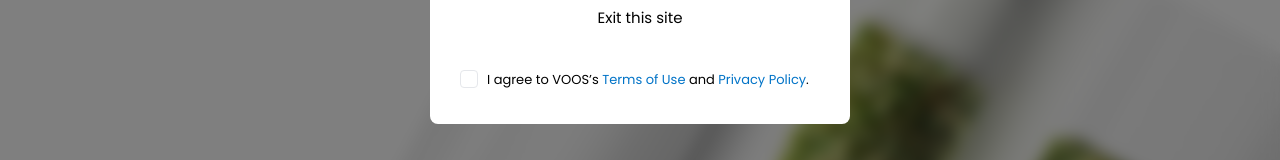
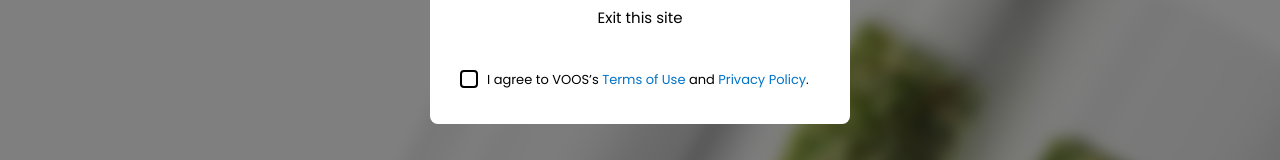
Before and after one commit to NursultanFront/voos-next, a Next.js app in the folder my-app/: page / in a window 1280 px wide. Shown: the part 502-662 px from the top of the page. Built offline with nearby package versions, Linux system fonts and the light colour scheme.

Commit message:
fixed: checkbox

```diff
--- a/my-app/src/components/ageCheckPopup/AgeCheckPopup.tsx
+++ b/my-app/src/components/ageCheckPopup/AgeCheckPopup.tsx
@@ -58,7 +58,7 @@ const AgeCheckPopup = () => {
                 <Button onClick={handleCloseModal} className='bg-black text-white text-[15px] leading-[27px] font-medium rounded-lg w-[360px] h-[45px] mb-[10px]'>I’m at least 18 years old</Button>
                 <Button onClick={handleExit} className='text-black leading-[27px] text-[15px] bg-white w-[360px] h-[45px] rounded-lg mb-[30px]'>Exit this site</Button>
                 <label className='text-[13px] flex' >
-                    <input type="checkbox" required className='relative appearance-none peer w-[18px] h-[18px] border rounded focus:outline-none checked:bg-black checked:bg-[url("/popup/accept.svg")] checked:bg-no-repeat checked:bg-center hover:ring hover:ring-black hover:ring-[1px] cursor-pointer'/>
+                    <input type="checkbox" required className='relative appearance-none peer w-[18px] h-[18px] border-2 border-black rounded focus:outline-none checked:bg-black checked:bg-[url("/popup/accept.svg")] checked:bg-no-repeat checked:bg-center hover:ring-[3px] hover:ring-black/[0.2] hover:ring-[1px] cursor-pointer'/>
                     <p className='ml-[9px]'>I agree to VOOS’s <a className='text-[#0073C7]' href='/'>Terms of Use</a> and <a className='text-[#0073C7]' href='/'>Privacy Policy</a>.</p>
                 </label>
             </div>
```
